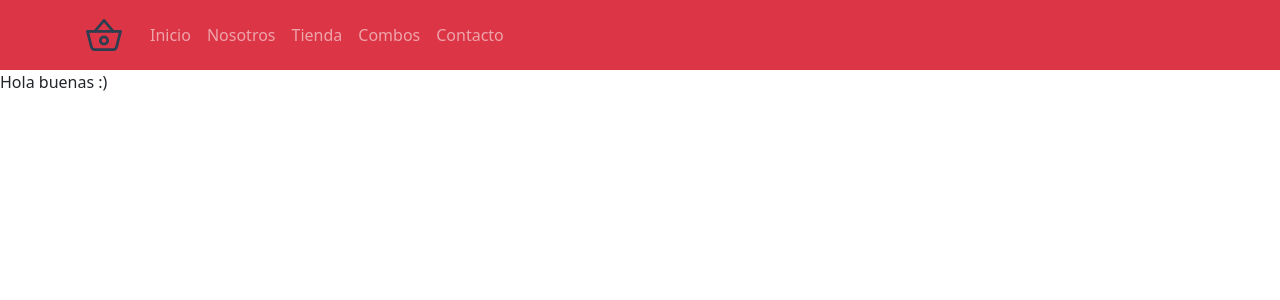
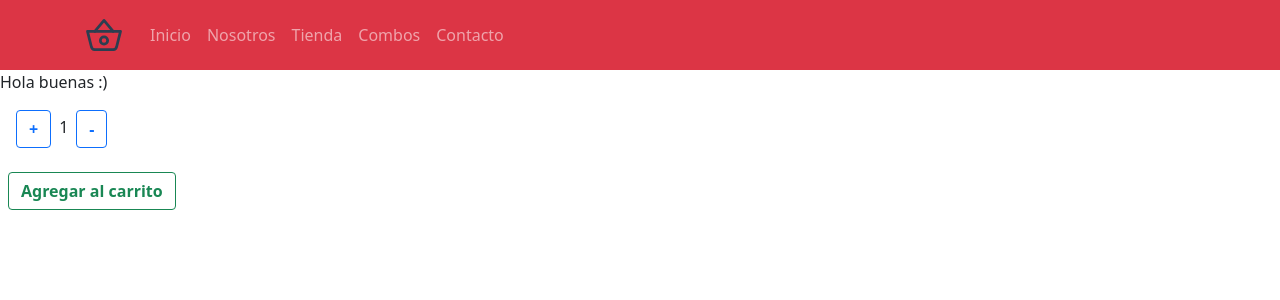
Before and after one commit to JosepF5/JF5STORE_Palomino_Desafio01_React, a React (Create React App) app: page / in a window 1280 px wide. Shown: the top 300 px of the page. Built offline with nearby package versions, Linux system fonts and the light colour scheme.

Commit message:
ContadorBoton_v1

```diff
--- a/src/App.js
+++ b/src/App.js
@@ -1,5 +1,6 @@
 import NavBarra from './components/NavBarra';
 import ItemListContainer from './components/ItemListContainer';
+import ItemCount from './components/ItemCount/ItemCount'
 import './styles/styles.css';
 function App() {
 
@@ -7,6 +8,7 @@ return (
   <>
   <NavBarra/>
   <ItemListContainer greeting="Hola buenas :)"/>
+  <ItemCount stock={15} initial={1}/>
   </>
 
 );
--- /dev/null
+++ b/src/components/ItemCount/ItemCount.css
@@ -0,0 +1,4 @@
+.button-count{
+    font-weight: bold;
+    font-size: 1rem;
+}
--- /dev/null
+++ b/src/components/ItemCount/ItemCount.jsx
@@ -0,0 +1,38 @@
+import React, {useState} from 'react';
+import './ItemCount.css';
+import { Button } from 'react-bootstrap';
+function ItemCount({stock, initial}) {
+
+
+    const [value, setValue] = useState(initial)
+
+    const handleSuma = (valor)=>{
+        value < stock ? setValue(previo => previo+ valor): alert('compra maxima posible')
+    }
+
+    const handleResta =(valor)=>{
+        value > initial ? setValue(estadoPrevio => estadoPrevio - valor) : alert('compra minima posible')
+    }
+
+
+    const onAdd = () => {
+        const message = `Has comprado ${value} producto`;
+        value === 1 ? alert(message) : alert(`${message}s`);
+        setValue(initial)
+      };
+
+    return (
+        <div className="row">
+        <div className="col-sm-6 m-2">
+        <Button variant="outline-primary" className="button-count m-2" onClick={()=>handleSuma(1)}>+</Button>
+        <span>{value}</span>
+        <Button variant="outline-primary" className="button-count m-2" onClick={()=>handleResta(1)}>-</Button>
+        </div>
+        <div className="col-sm-6 m-2">
+        <Button variant="outline-success" className="button-count" onClick={onAdd}>Agregar al carrito</Button>
+        </div>
+        </div>
+    )
+}
+
+export default ItemCount
--- a/src/components/NavBarra.jsx
+++ b/src/components/NavBarra.jsx
@@ -1,6 +1,7 @@
 import React from "react";
 import { Navbar,Nav,Container } from 'react-bootstrap';
 import CartWidget from './CartWidget'
+
 const NavBarra=()=> {
     return (
       <>
```
